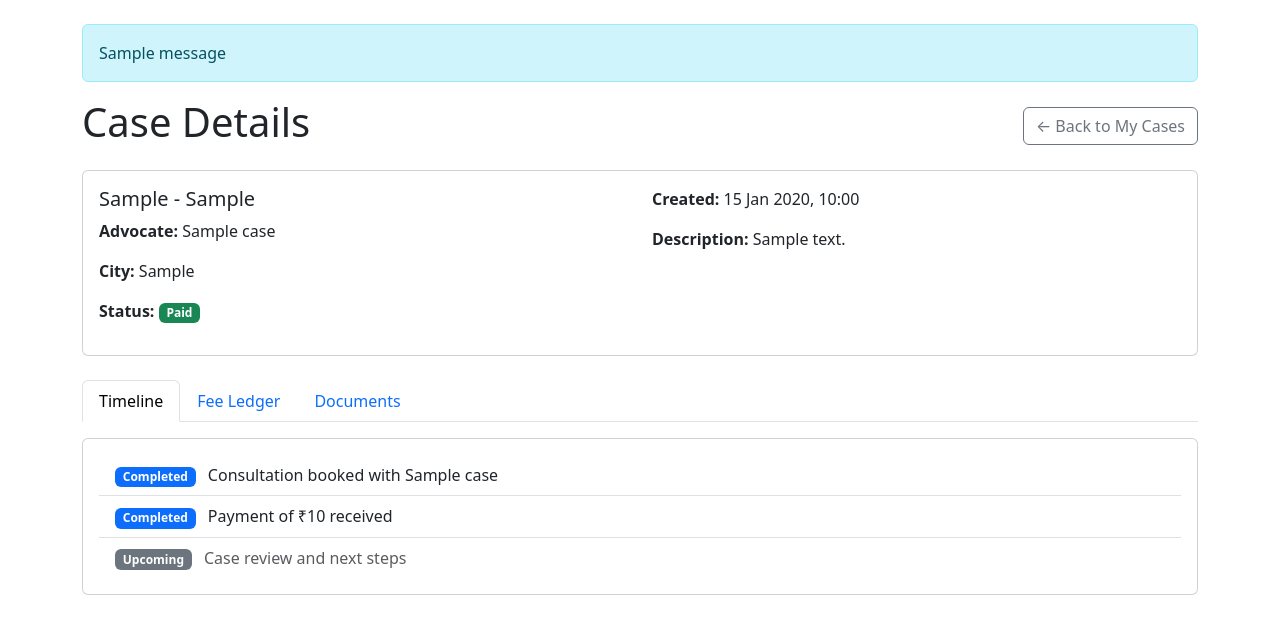
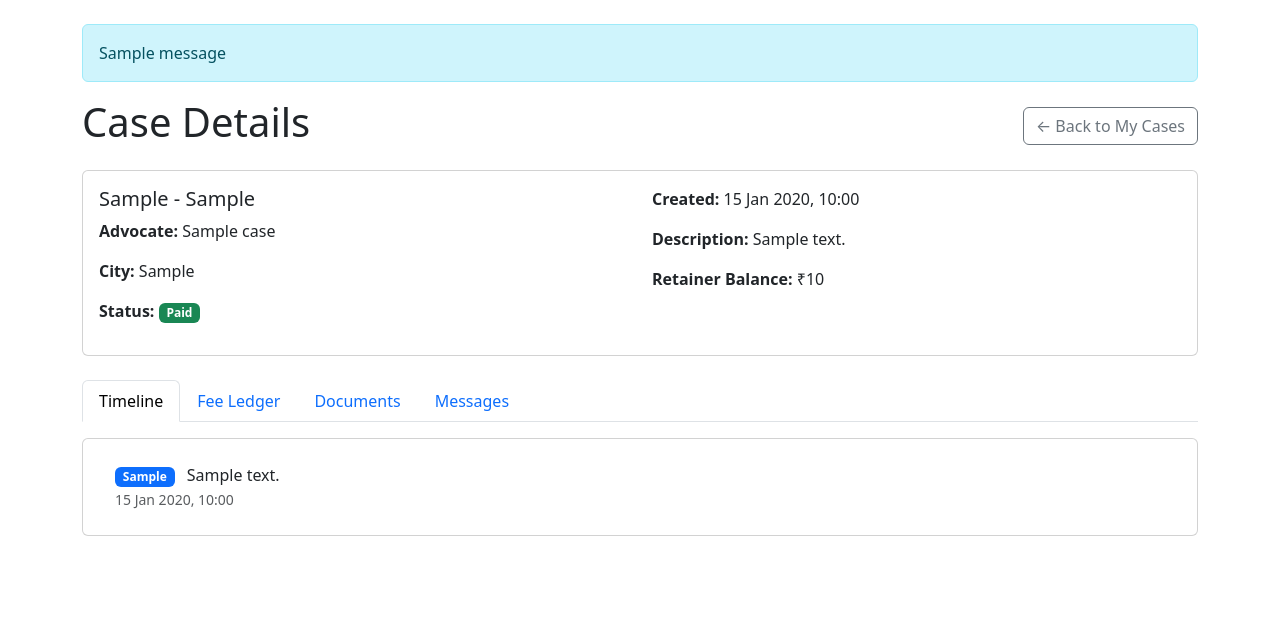
Before and after one commit to saivamsisinguru/nyayasetu, a Flask app: page /case/1 in a window 1280 px wide. Shown: the part 56-690 px from the top of the page. Run offline with Flask 3, Linux system fonts and the light colour scheme; a user stored in the database is signed in; tables that the repository leaves empty hold one stand-in row (values such as "Sample post"); one stand-in notice (Sample message) is shown.

Commit message:
Update case_detail.html

```diff
--- a/templates/case_detail.html
+++ b/templates/case_detail.html
@@ -20,6 +20,7 @@
                 {% if case.description %}
                 <p><strong>Description:</strong> {{ case.description }}</p>
                 {% endif %}
+                <p><strong>Retainer Balance:</strong> ₹{{ case.retainer_balance }}</p>
             </div>
         </div>
     </div>
@@ -27,82 +28,122 @@
 
 <!-- Tabs -->
 <ul class="nav nav-tabs mt-4" id="caseTabs" role="tablist">
-    <li class="nav-item" role="presentation">
-        <button class="nav-link active" id="timeline-tab" data-bs-toggle="tab" data-bs-target="#timeline" type="button" role="tab">Timeline</button>
-    </li>
-    <li class="nav-item" role="presentation">
-        <button class="nav-link" id="fees-tab" data-bs-toggle="tab" data-bs-target="#fees" type="button" role="tab">Fee Ledger</button>
-    </li>
-    <li class="nav-item" role="presentation">
-        <button class="nav-link" id="documents-tab" data-bs-toggle="tab" data-bs-target="#documents" type="button" role="tab">Documents</button>
-    </li>
+    <li class="nav-item"><button class="nav-link active" data-bs-toggle="tab" data-bs-target="#timeline">Timeline</button></li>
+    <li class="nav-item"><button class="nav-link" data-bs-toggle="tab" data-bs-target="#fees">Fee Ledger</button></li>
+    <li class="nav-item"><button class="nav-link" data-bs-toggle="tab" data-bs-target="#documents">Documents</button></li>
+    <li class="nav-item"><button class="nav-link" data-bs-toggle="tab" data-bs-target="#messages">Messages</button></li>
 </ul>
 
-<div class="tab-content mt-3" id="caseTabsContent">
-    <!-- Timeline Tab -->
-    <div class="tab-pane fade show active" id="timeline" role="tabpanel">
+<div class="tab-content mt-3">
+    <!-- Timeline -->
+    <div class="tab-pane fade show active" id="timeline">
         <div class="card">
             <div class="card-body">
+                {% if timeline %}
                 <ul class="list-group list-group-flush">
+                    {% for event in timeline %}
                     <li class="list-group-item">
-                        <span class="badge bg-primary me-2">Completed</span>
-                        Consultation booked with {{ case.advocate_name }}
+                        <span class="badge bg-primary me-2">{{ event.event_type }}</span>
+                        {{ event.description }}
+                        <br><small class="text-muted">{{ event.created_at.strftime('%d %b %Y, %H:%M') }}</small>
                     </li>
-                    <li class="list-group-item">
-                        <span class="badge bg-primary me-2">Completed</span>
-                        Payment of ₹{{ case.total_paid }} received
-                    </li>
-                    <li class="list-group-item text-muted">
-                        <span class="badge bg-secondary me-2">Upcoming</span>
-                        Case review and next steps
-                    </li>
+                    {% endfor %}
                 </ul>
+                {% else %}
+                <p class="text-muted">No events yet.</p>
+                {% endif %}
             </div>
         </div>
     </div>
 
-    <!-- Fee Ledger Tab -->
-    <div class="tab-pane fade" id="fees" role="tabpanel">
+    <!-- Fee Ledger -->
+    <div class="tab-pane fade" id="fees">
         <div class="card">
             <div class="card-body">
+                {% if fees %}
                 <table class="table">
                     <thead>
-                        <tr>
-                            <th>Date</th>
-                            <th>Description</th>
-                            <th>Amount</th>
-                            <th>Status</th>
-                        </tr>
+                        <tr><th>Date</th><th>Description</th><th>Amount</th><th>Status</th></tr>
                     </thead>
                     <tbody>
+                        {% for fee in fees %}
                         <tr>
-                            <td>{{ case.created_at.strftime('%d %b %Y') }}</td>
-                            <td>Consultation Fee ({{ case.advocate_name }})</td>
-                            <td>₹{{ case.advocate_fee }}</td>
-                            <td><span class="badge bg-success">Paid</span></td>
+                            <td>{{ fee.created_at.strftime('%d %b %Y') }}</td>
+                            <td>{{ fee.description }}</td>
+                            <td>₹{{ fee.amount }}</td>
+                            <td>
+                                {% if fee.status == 'Paid' %}
+                                <span class="badge bg-success">Paid</span>
+                                {% else %}
+                                <span class="badge bg-warning">Pending</span>
+                                {% endif %}
+                            </td>
                         </tr>
-                        <tr>
-                            <td>{{ case.created_at.strftime('%d %b %Y') }}</td>
-                            <td>Platform Convenience Fee</td>
-                            <td>₹{{ case.platform_fee }}</td>
-                            <td><span class="badge bg-success">Paid</span></td>
-                        </tr>
+                        {% endfor %}
                         <tr class="fw-bold">
                             <td colspan="2">Total Paid</td>
                             <td colspan="2">₹{{ case.total_paid }}</td>
                         </tr>
                     </tbody>
                 </table>
+                {% else %}
+                <p class="text-muted">No fee entries yet.</p>
+                {% endif %}
             </div>
         </div>
     </div>
 
-    <!-- Documents Tab -->
-    <div class="tab-pane fade" id="documents" role="tabpanel">
+    <!-- Documents -->
+    <div class="tab-pane fade" id="documents">
         <div class="card">
-            <div class="card-body text-center py-5">
-                <p class="text-muted">Documents will appear here once uploaded.</p>
-                <button class="btn btn-outline-primary" disabled>Upload Document (Coming Soon)</button>
+            <div class="card-body">
+                <form method="POST" action="{{ url_for('upload_document', case_id=case.id) }}" enctype="multipart/form-data" class="mb-3">
+                    <div class="input-group">
+                        <input type="file" class="form-control" name="document" required>
+                        <button type="submit" class="btn btn-primary">Upload</button>
+                    </div>
+                </form>
+
+                {% if documents %}
+                <ul class="list-group">
+                    {% for doc in documents %}
+                    <li class="list-group-item d-flex justify-content-between">
+                        <span>📄 {{ doc.filename }}</span>
+                        <small class="text-muted">{{ doc.uploaded_at.strftime('%d %b %Y, %H:%M') }}</small>
+                    </li>
+                    {% endfor %}
+                </ul>
+                {% else %}
+                <p class="text-muted">No documents uploaded yet.</p>
+                {% endif %}
+            </div>
+        </div>
+    </div>
+
+    <!-- Messages -->
+    <div class="tab-pane fade" id="messages">
+        <div class="card">
+            <div class="card-body">
+                <div class="mb-3" style="max-height: 300px; overflow-y: auto;">
+                    {% if messages %}
+                        {% for msg in messages %}
+                        <div class="mb-2">
+                            <strong>{{ 'You' if msg.sender == 'client' else case.advocate_name }}:</strong>
+                            <span>{{ msg.content }}</span>
+                            <br><small class="text-muted">{{ msg.created_at.strftime('%d %b, %H:%M') }}</small>
+                        </div>
+                        <hr>
+                        {% endfor %}
+                    {% else %}
+                        <p class="text-muted">No messages yet. Start the conversation.</p>
+                    {% endif %}
+                </div>
+                <form method="POST" action="{{ url_for('send_message', case_id=case.id) }}">
+                    <div class="input-group">
+                        <input type="text" class="form-control" name="message" placeholder="Type your message..." required>
+                        <button type="submit" class="btn btn-primary">Send</button>
+                    </div>
+                </form>
             </div>
         </div>
     </div>
```
